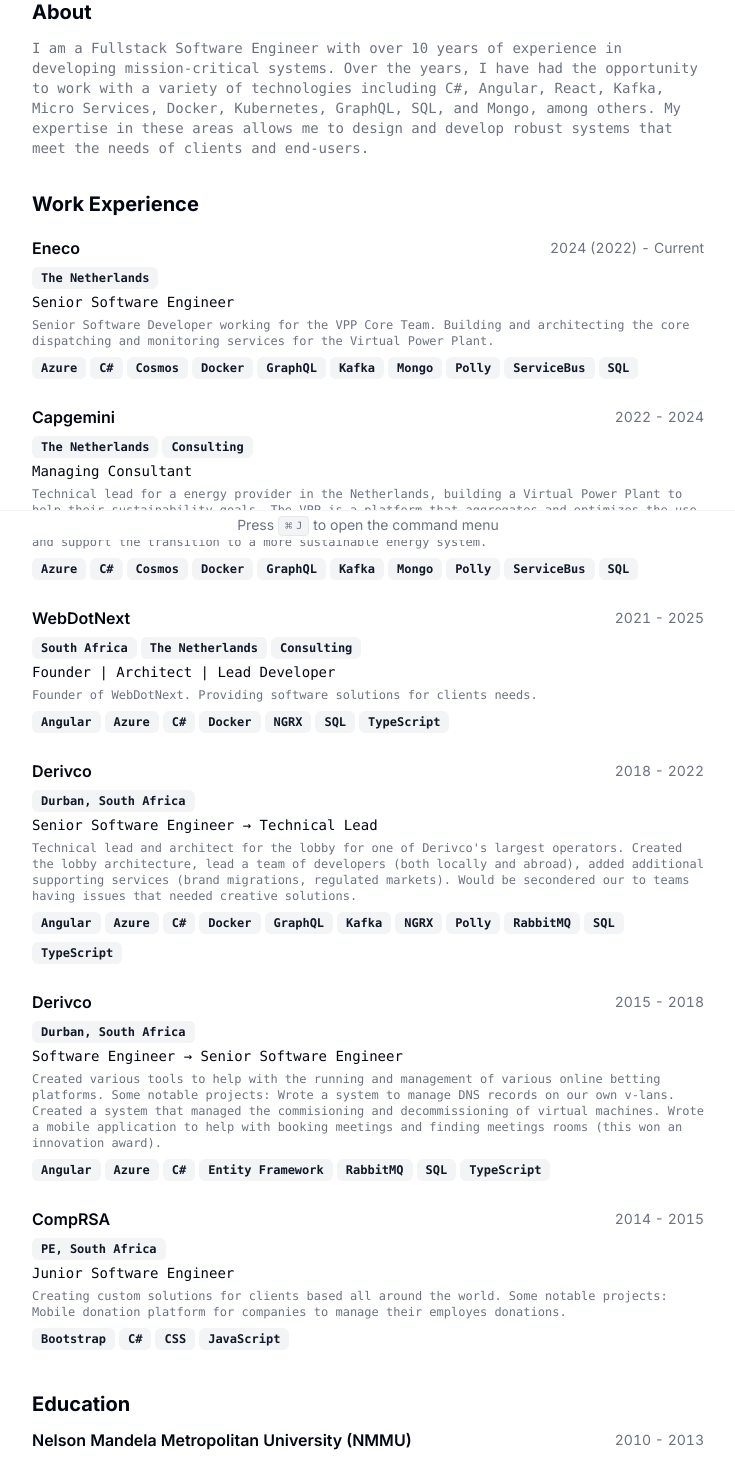
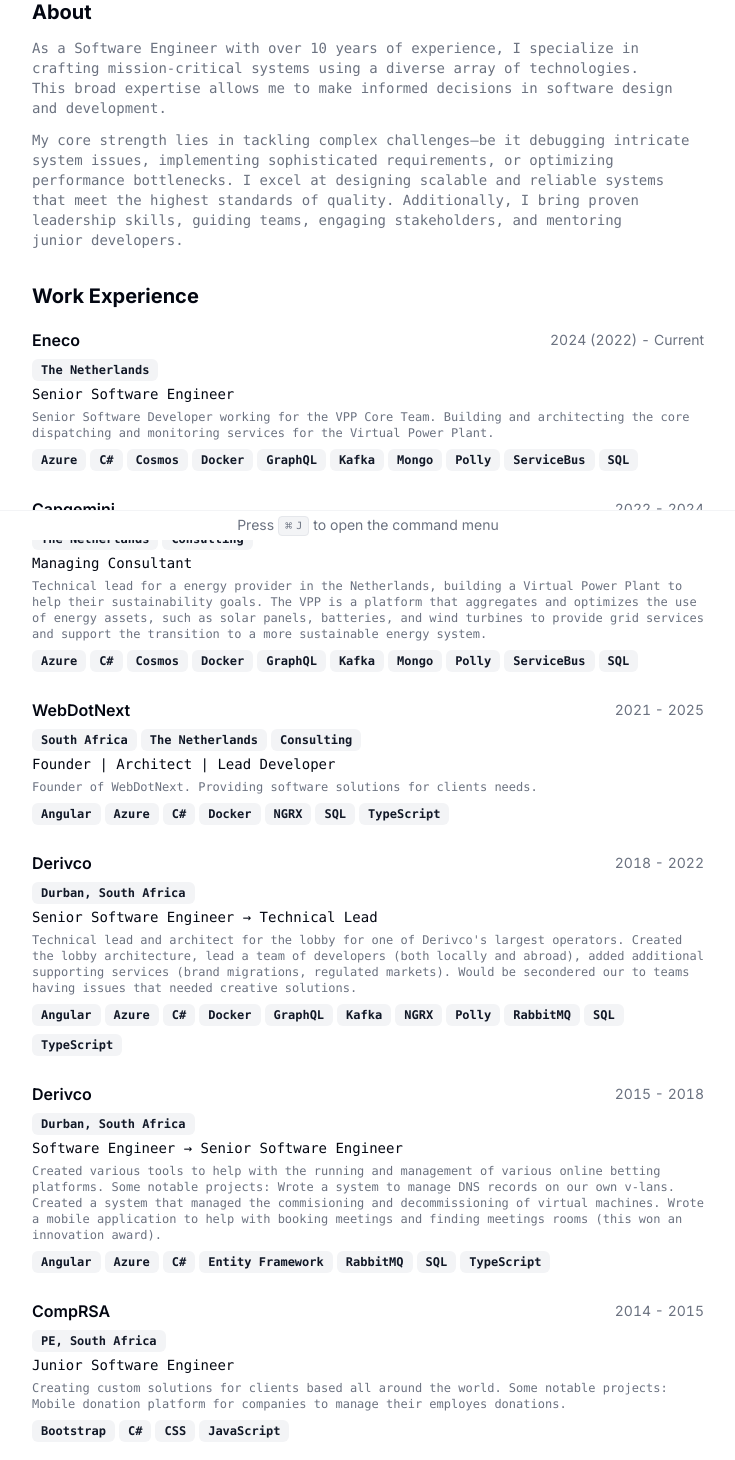
Before and after one commit to wezzcoetzee/printable-cv, a Next.js app: page / in a window 1280 px wide. Shown: the part 260-1720 px from the top of the page, without its empty margins (272-1007 px from the left). Built offline with nearby package versions, Linux system fonts and the light colour scheme.

Commit message:
feat: update profile

```diff
--- a/src/app/page.tsx
+++ b/src/app/page.tsx
@@ -15,8 +15,8 @@
 import { ProjectCard } from "@/components/project-card";
 
 export const metadata: Metadata = {
-  title: `${RESUME_DATA.name} | ${RESUME_DATA.about}`,
-  description: RESUME_DATA.summary,
+  title: RESUME_DATA.name,
+  description: RESUME_DATA.about,
 };
 
 export default function Page() {
@@ -99,9 +99,14 @@
         </div>
         <Section>
           <h2 className="text-xl font-bold">About</h2>
-          <p className="text-pretty font-mono text-sm text-muted-foreground">
-            {RESUME_DATA.summary}
-          </p>
+
+          {RESUME_DATA.summary.map((summary, index) => {
+            return (
+              <p key={index} className="text-pretty font-mono text-sm text-muted-foreground">
+                {summary}
+              </p>
+            );
+          })}
         </Section>
         <Section>
           <h2 className="text-xl font-bold">Work Experience</h2>
--- a/src/data/resume-data.tsx
+++ b/src/data/resume-data.tsx
@@ -7,8 +7,10 @@
   locationLink: "https://www.google.com/maps/place/The+Hague",
   about:
     "Senior Software Engineer | Tech Lead | Working with Event Driven Micro Services Architecture | Cloud Enthusiast | Exploring Web3",
-  summary:
-    "I am a Fullstack Software Engineer with over 10 years of experience in developing mission-critical systems. Over the years, I have had the opportunity to work with a variety of technologies including C#, Angular, React, Kafka, Micro Services, Docker, Kubernetes, GraphQL, SQL, and Mongo, among others. My expertise in these areas allows me to design and develop robust systems that meet the needs of clients and end-users.",
+  summary: [
+    "As a Software Engineer with over 10 years of experience, I specialize in crafting mission-critical systems using a diverse array of technologies. This broad expertise allows me to make informed decisions in software design and development.",
+    "My core strength lies in tackling complex challenges—be it debugging intricate system issues, implementing sophisticated requirements, or optimizing performance bottlenecks. I excel at designing scalable and reliable systems that meet the highest standards of quality. Additionally, I bring proven leadership skills, guiding teams, engaging stakeholders, and mentoring junior developers."
+  ],
   avatarUrl: "https://avatars.githubusercontent.com/u/15249642?v=4",
   personalWebsiteUrl: "https://www.wezzcoetzee.com",
   contact: {
@@ -36,7 +38,7 @@
     {
       school: "Nelson Mandela Metropolitan University (NMMU)",
       degree:
-        "NDip Information Technologies, specializing in Software Engineering.",
+        "NDip Information Technologies (Software Engineering)",
       start: "2010",
       end: "2013",
     },
```
